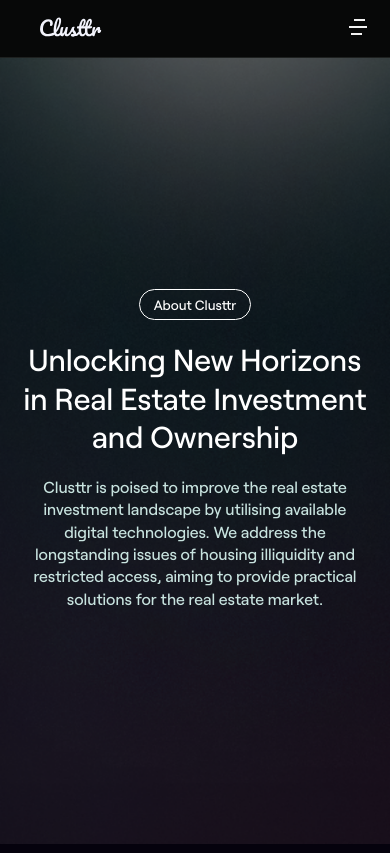
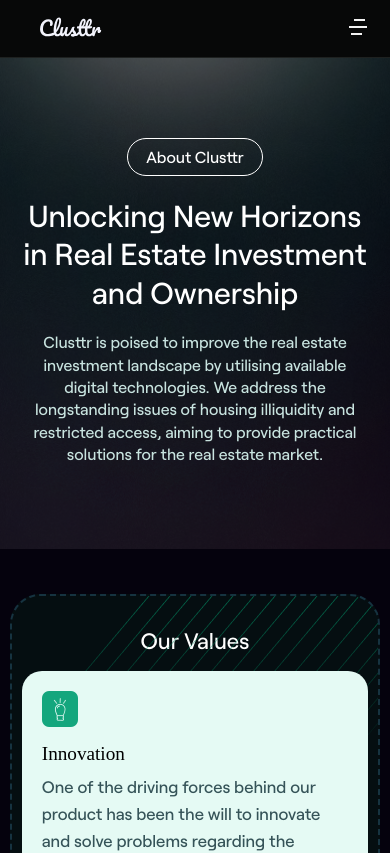
Before and after one commit to Clusttr/clusttr-web, a React (Vite) app: page /about-us in a window 390 px wide. Shown: the top 853 px of the page. Built offline with nearby package versions, Linux system fonts and the light colour scheme; a web font is replaced by a local one.

Commit message:
First Phase of the tablet responsive design, worked on the about us header components

```diff
--- a/src/views/about_us/AboutClusttr.tsx
+++ b/src/views/about_us/AboutClusttr.tsx
@@ -1,6 +1,7 @@
 import styled from 'styled-components';
 import aboutBGDesktop from '../../assets/desktop-about-us-bg.png';
 import aboutBGMobile from '../../assets/mobile-about-us-bg.png';
+import aboutBGTablet from '../../assets/tablet_about_us_bg.png';
 
 const AboutClusttr = () => {
 	return (
@@ -80,6 +81,38 @@ const AboutClusttrStyle = styled.div`
 		color: #c8e3df;
 	}
 
+	@media (max-width: 770px) {
+		height: 65vh;
+		align-items: center;
+		background-image: url(${aboutBGTablet});
+
+		& .about_clusttr_header_container {
+			max-width: 8.5rem;
+		}
+
+		& .about_clusttr_header {
+			font-size: 1rem;
+			padding: 10px;
+		}
+
+		& .about_clusttr_sub_header {
+			font-size: 2.7rem;
+			font-weight: 500;
+			line-height: 3.7rem;
+			width: 100%;
+			max-width: 90%;
+			margin-left: auto;
+			margin-right: auto;
+		}
+
+		& .about_clusttr {
+			font-size: 1.1rem;
+			line-height: 1.8rem;
+			max-width: 95%;
+			margin-left: 0;
+			margin-right: 0;
+		}
+	}
 	@media (max-width: 480px) {
 		background-image: url(${aboutBGMobile});
 		background-size: cover;
--- a/src/views/general_components/Header.tsx
+++ b/src/views/general_components/Header.tsx
@@ -141,7 +141,7 @@ const Style = styled.header`
 		background: transparent;
 		cursor: pointer;
 
-		@media (min-width: 480px) {
+		@media (min-width: 770px) {
 			display: none;
 		}
 	}
@@ -173,7 +173,7 @@ const Style = styled.header`
 			}
 		}
 
-		@media (min-width: 480px) {
+		@media (min-width: 770px) {
 			display: block;
 		}
 	}
@@ -190,9 +190,6 @@ const MobileDropdownMenu = styled.aside<{ open: boolean }>`
 	transition: top 400ms ease-in-out;
 	display: flex;
 	justify-content: center;
-
-	// @media (max-width: 480px) {
-	// }
 
 	& .top_ray {
 		position: absolute;
@@ -230,13 +227,26 @@ const MobileDropdownMenu = styled.aside<{ open: boolean }>`
 				font-size: 13px;
 				font-weight: 500;
 				line-height: 15.6px;
-				font-weight: 500;
 				margin-top: 15px;
 				color: white;
 				display: flex;
 				justify-content: center;
 				align-items: center;
 				padding: 15px 10px;
+			}
+		}
+	}
+	@media (min-width: 480px) and (max-width: 768px) {
+		& li {
+			& a {
+				padding: 50px 0;
+				font-size: 1.8rem;
+				color: #fcfcfe;
+				&#whitepaper {
+					font-size: 1.7rem;
+					padding: 27px 10px;
+					color: #fcfcfe;
+				}
 			}
 		}
 	}
```
Also changed, not shown: src/assets/tablet_about_us_bg.png (added), src/assets/tablet_our_mission_bg.png (added).
